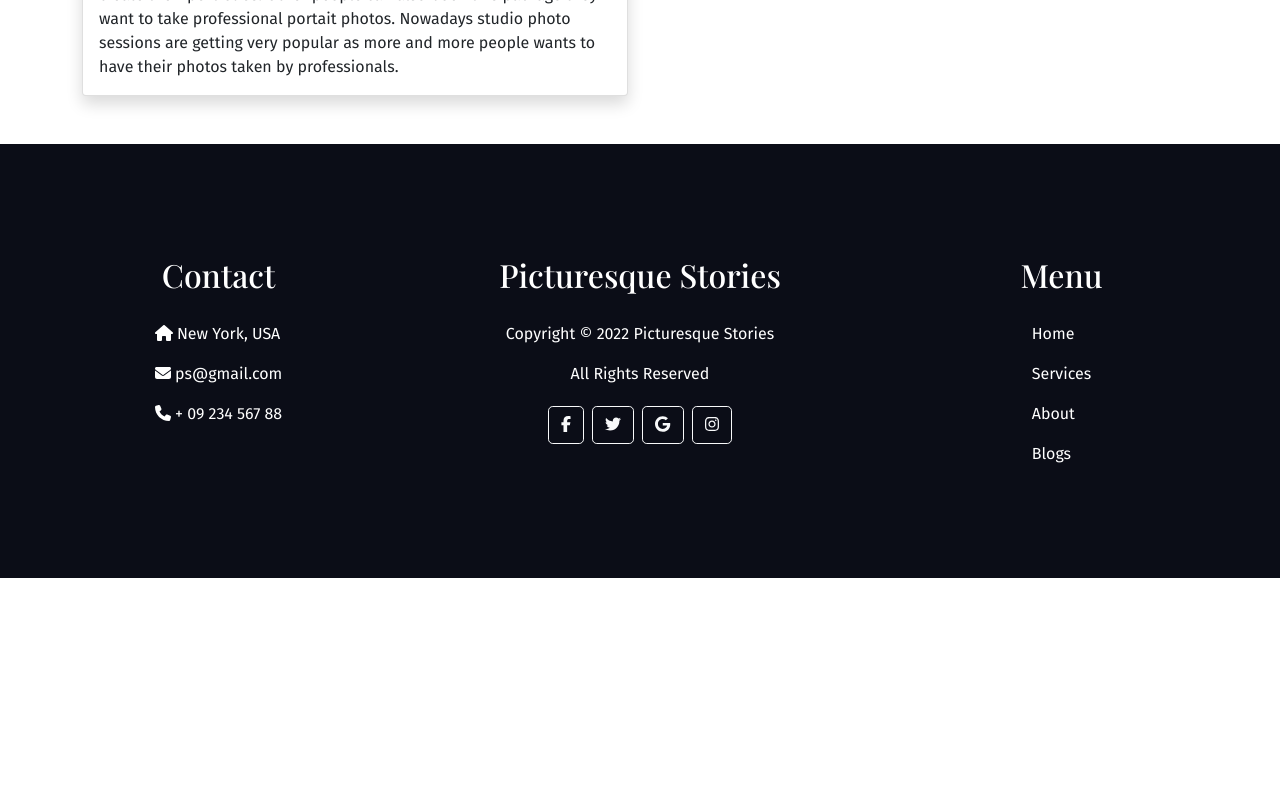
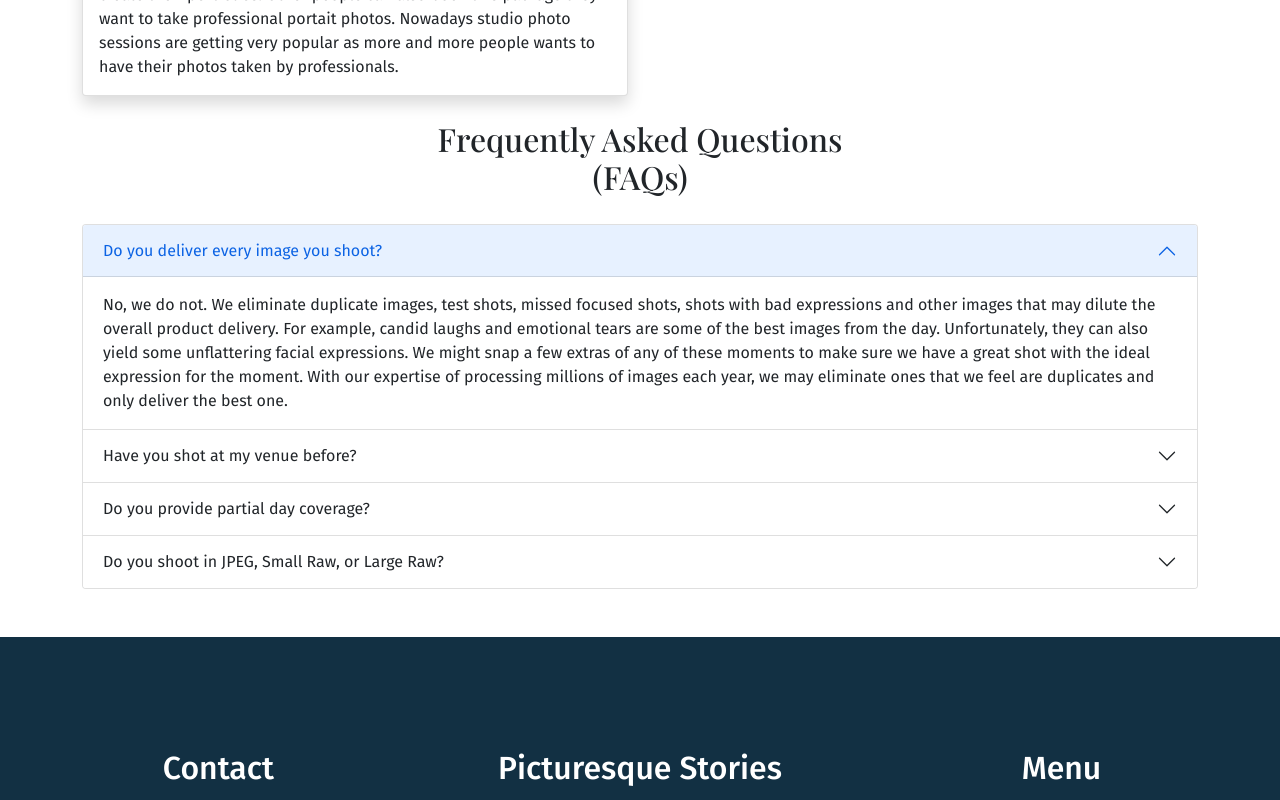
Before and after one commit to SaimaMeem/picturesque-stories, a React (Create React App) app: page /home in a window 1280 px wide. Shown: the part 1520-2320 px from the top of the page. Before the commit the page ends 2098 px from the top, so only its background shows below. Built offline with nearby package versions, Linux system fonts and the light colour scheme.

Commit message:
extra section and 404 page done

```diff
--- a/src/App.js
+++ b/src/App.js
@@ -3,6 +3,7 @@ import './App.css';
 import About from './pages/About/About';
 import Blogs from './pages/Blogs/Blogs';
 import Home from './pages/Home/Home/Home';
+import NotFound from './pages/NotFound/NotFound';
 import Footer from './pages/shared/Footer/Footer';
 import Header from './pages/shared/Header/Header';
 
@@ -15,6 +16,7 @@ function App() {
         <Route path="/home" element={<Home></Home>}></Route>
         <Route path="/blogs" element={<Blogs></Blogs>}></Route>
         <Route path="/about" element={<About></About>}></Route>
+        <Route path="*" element={<NotFound></NotFound>}></Route>
       </Routes>
       <Footer></Footer>
     </div>
--- /dev/null
+++ b/src/pages/Home/FAQ/FAQ.css
@@ -0,0 +1,3 @@
+h2.accordion-header{
+    font-family: 'Fira Sans', sans-serif !important;
+}
--- /dev/null
+++ b/src/pages/Home/FAQ/FAQ.js
@@ -0,0 +1,39 @@
+import React from 'react';
+import { Accordion, Container } from 'react-bootstrap';
+import '../FAQ/FAQ.css'
+const FAQ = () => {
+    return (
+        <Container className='my-4' id='faq'>
+        <h2>Frequently Asked Questions
+        <br />(FAQs)</h2>
+            <Accordion defaultActiveKey="0">
+                <Accordion.Item eventKey="0">
+                    <Accordion.Header className='pb-0'>Do you deliver every image you shoot?</Accordion.Header>
+                    <Accordion.Body>
+                    No, we do not. We eliminate duplicate images, test shots, missed focused shots, shots with bad expressions and other images that may dilute the overall product delivery. For example, candid laughs and emotional tears are some of the best images from the day. Unfortunately, they can also yield some unflattering facial expressions. We might snap a few extras of any of these moments to make sure we have a great shot with the ideal expression for the moment. With our expertise of processing millions of images each year, we may eliminate ones that we feel are duplicates and only deliver the best one.
+                    </Accordion.Body>
+                </Accordion.Item>
+                <Accordion.Item eventKey="1">
+                <Accordion.Header className='pb-0'>Have you shot at my venue before?</Accordion.Header>
+                    <Accordion.Body>
+                    We have shot at hundreds of venues, so there is a good chance that we have. However, if we have not, we will get to the venue early on the day of and be sure to perform a thorough walk-through to scout out the best photography locations. We also do extensive online research prior to your big day!
+                    </Accordion.Body>
+                </Accordion.Item>
+                <Accordion.Item eventKey="2">
+                    <Accordion.Header className='pb-0'> Do you provide partial day coverage?</Accordion.Header>
+                    <Accordion.Body>
+                    We typically do not provide partial day coverage on weekends. On weekends, we only accept clients that require at least 8 hours of coverage or have a budget of $3,900.00 and above.
+                    </Accordion.Body>
+                </Accordion.Item>
+                <Accordion.Item eventKey="3">
+                <Accordion.Header className='pb-0'>Do you shoot in JPEG, Small Raw, or Large Raw?</Accordion.Header>
+                    <Accordion.Body>
+                    We shoot most of our images in Small Raw with certain situations where we move to Large Raw. For our reasoning, please see this section on the Photography Misconceptions page of our website: Small Raw Vs. Large Raw.
+                    </Accordion.Body>
+                </Accordion.Item>
+            </Accordion>
+        </Container>
+    );
+};
+
+export default FAQ;
--- a/src/pages/Home/Home/Home.js
+++ b/src/pages/Home/Home/Home.js
@@ -1,5 +1,6 @@
 import React from 'react';
 import Banner from '../Banner/Banner';
+import FAQ from '../FAQ/FAQ';
 import Services from '../Services/Services';
 
 const Home = () => {
@@ -7,6 +8,7 @@ const Home = () => {
         <div>
             <Banner></Banner>
             <Services></Services>
+            <FAQ></FAQ>
         </div>
     );
 };
--- /dev/null
+++ b/src/pages/NotFound/NotFound.css
@@ -0,0 +1,29 @@
+.not-found-image{
+    overflow:hidden;
+}
+
+.go-home-btn{
+    background-color: #FAF7F0 !important;
+    color: #F34F44 !important;
+    font-weight: 600 !important;
+    border: 2px solid #F34F44 !important;
+    transition: all 0.4s ease-in-out;
+    padding: 0.5em 1.4em !important;
+    text-decoration: none !important;
+}
+.go-home-btn:hover{
+    background-color: #F34F44 !important;
+    color: #FAF7F0 !important;
+    border: 2px solid #FAF7F0 !important;
+    border-radius: 5px;
+    /* transform: scale(0.9); */
+    transition: all 0.4s ease-in-out;
+}
+.go-home-btn a{
+    text-decoration: none !important;
+    color: #F34F44 !important;
+}
+.go-home-btn:hover a{
+    color: white !important;
+    transition: all 0.4s ease-in-out;
+}
--- a/src/pages/shared/Footer/Footer.css
+++ b/src/pages/shared/Footer/Footer.css
@@ -1,3 +1,6 @@
 .bg-footer {
-    background-color: #0B0D17;
+    background-color: #123043;
 }
+.bg-footer h2{
+    font-family: 'Fira Sans', sans-serif;
+}
--- a/src/pages/shared/Footer/Footer.js
+++ b/src/pages/shared/Footer/Footer.js
@@ -5,6 +5,7 @@ import { faEnvelope, faHome, faPhone } from '@fortawesome/free-solid-svg-icons';
 import { faFacebookF, faGoogle, faInstagram, faTwitter } from '@fortawesome/free-brands-svg-icons'
 import { Link } from 'react-router-dom';
 const Footer = () => {
+    let year= new Date().getFullYear();
     return (
         <div>
             <footer className="bg-footer text-white py-5 mt-5">
@@ -35,7 +36,7 @@ const Footer = () => {
                         <div className="col-lg-6 col-md-12 order-lg-2 col-12 px-3 pt-3 pb-2">
                             <div className="text-center">
                                 <h2> Picturesque Stories</h2>
-                                <p> Copyright © 2022 Picturesque Stories</p>
+                                <p> Copyright &copy; {year} Picturesque Stories</p>
                                 <p> All Rights Reserved</p>
                             </div>
                             <div className="text-center mb-4">
--- a/src/pages/shared/Header/Header.css
+++ b/src/pages/shared/Header/Header.css
@@ -1,4 +1,4 @@
-.navbar {
+nav.navbar {
     background-color: #123043 !important;
 }
 
--- a/src/pages/shared/Header/Header.js
+++ b/src/pages/shared/Header/Header.js
@@ -19,7 +19,8 @@ const Header = () => {
                         </Nav> */}
                         <Nav className="ms-auto">
                             <Nav.Link as={Link} to="/home" className="links">Home</Nav.Link>
-                            <Nav.Link as={Link} to="#services" className="links">Services</Nav.Link>
+                            <Nav.Link href="/home#services" className="links">Services</Nav.Link>
+                            <Nav.Link href="/home#faq" className="links">FAQs</Nav.Link>
                             <Nav.Link as={Link} to="/blogs" className="links">Blogs</Nav.Link>
                             <Nav.Link as={Link} to="/about" className="links">About</Nav.Link>
                             <Nav.Link as={Link} to="/login" className="links">Login</Nav.Link>
```
Also changed, not shown: src/pages/NotFound/NotFound.js (added, +20 -0 lines), src/images/notfound.png (added).
